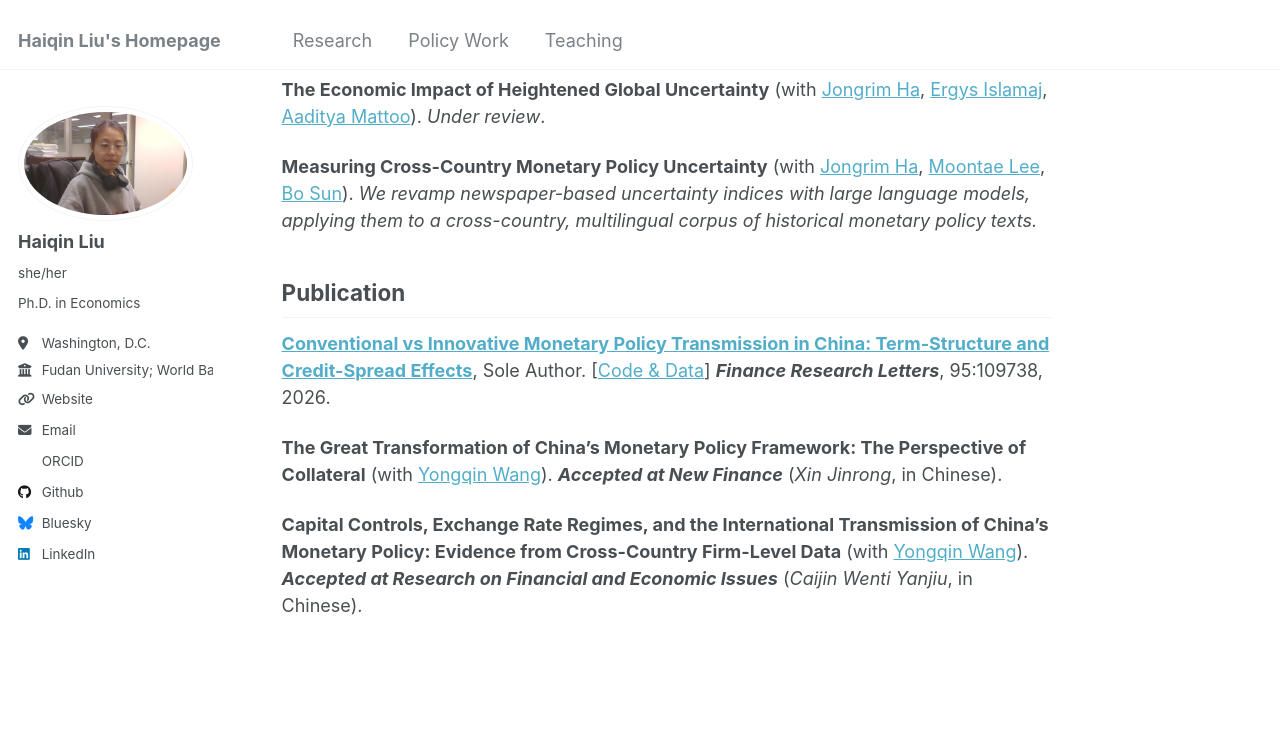
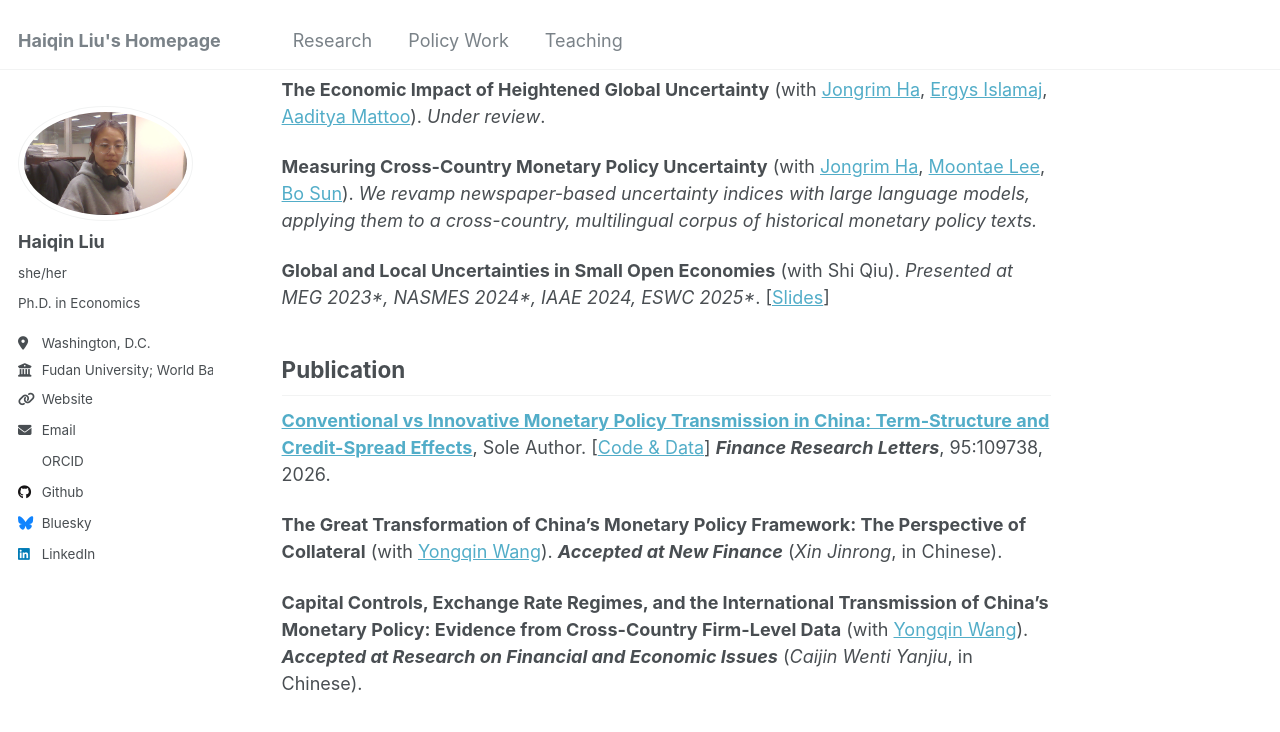
Before and after one commit to liuhaiqinFDU/liuhaiqinFDU.github.io, a Jekyll site: the page built from research.md, in a window 1280 px wide and 900 px high, scrolled down 626 px. Shown: the top 732 px of the window. Built offline with Jekyll 4.4.1, drawn with Linux system fonts in a browser that asks for light colours; some web fonts are replaced.

Commit message:
Update research.md

```diff
--- a/research.md
+++ b/research.md
@@ -26,7 +26,7 @@ title: ""
 **Measuring Cross-Country Monetary Policy Uncertainty** (with [Jongrim Ha](https://www.jongrimha.com/), [Moontae Lee](https://business.uic.edu/profiles/lee-moontae/), [Bo Sun](https://sites.google.com/site/bosun09/home)).
 *We revamp newspaper-based uncertainty indices with large language models, applying them to a cross-country, multilingual corpus of historical monetary policy texts.*
 
-<!-- **Global and Local Uncertainties in Small Open Economies** (with [Shi Qiu](https://sites.google.com/view/shiqiu/home)). *Presented at MEG 2023\*, NASMES 2024\*, IAAE 2024, ESWC 2025\**.  *Using natural disasters as instruments, we estimate the causal impact of domestic uncertainty across AEs and EMDEs.* -->
+**Global and Local Uncertainties in Small Open Economies** (with Shi Qiu). *Presented at MEG 2023\*, NASMES 2024\*, IAAE 2024, ESWC 2025\**. [[Slides](https://www.dropbox.com/scl/fi/690rsa9gvvnxmg567utid/global_and_local_uncertainty_slides.pdf?rlkey=ddz6o3kemf8017iaxhhkzcax6&st=e7htn42j&dl=0)] <!-- *Using natural disasters as instruments, we estimate the causal impact of domestic uncertainty across AEs and EMDEs.* -->
 
 ## Publication
 
```
